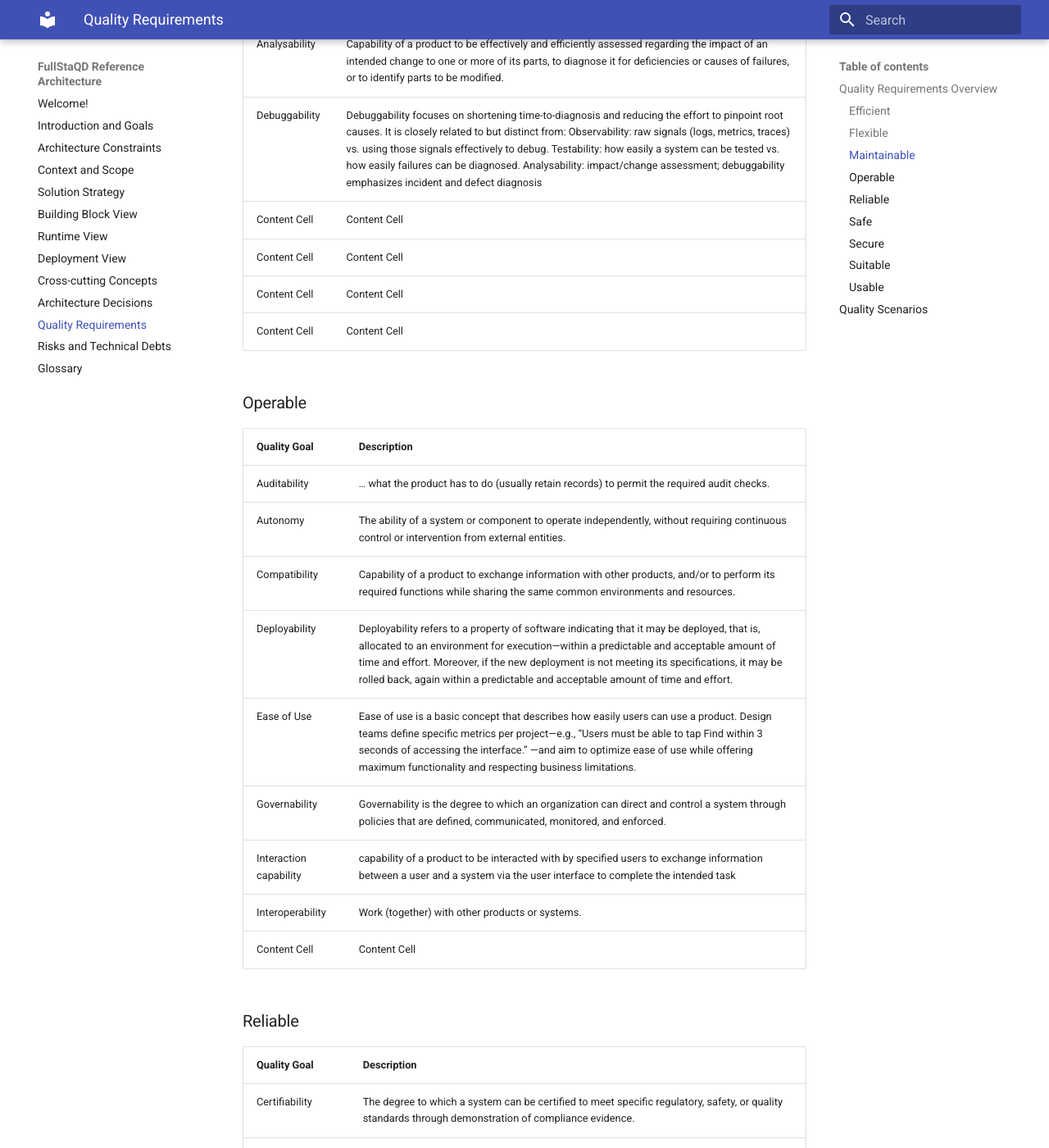
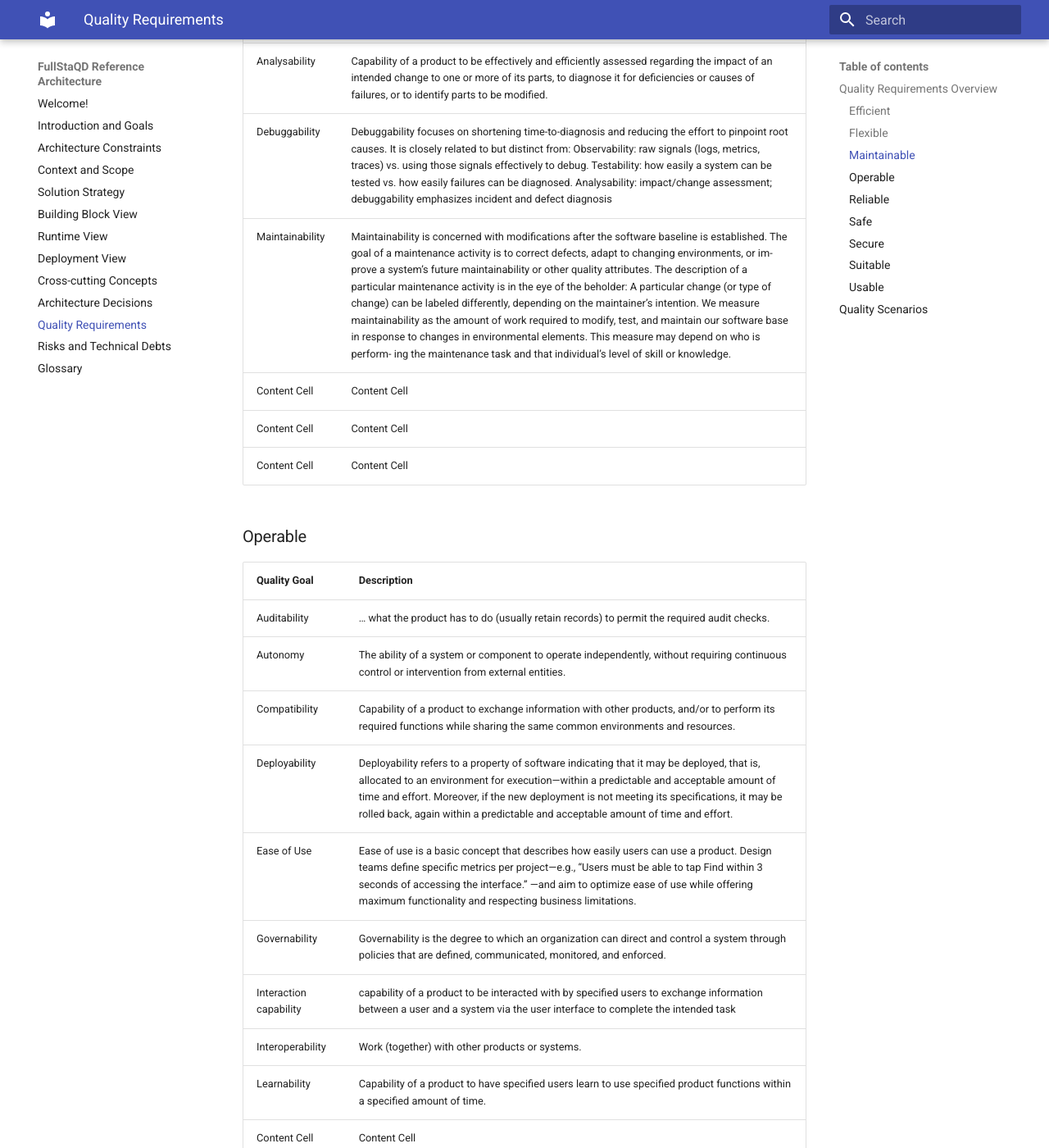
Before and after one commit to FullStaQD/architecture, an MkDocs documentation site: the page built from docs/10_quality_requirements.md, in a window 1280 px wide and 1400 px high, scrolled down 3019 px. Shown: the whole window at 82% size. Built offline with MkDocs 1.6.1 and Material for MkDocs 9.7.7, drawn with Linux system fonts in a browser that asks for light colours; some of the changed text lies outside the part shown.

Commit message:
Update 10_quality_requirements.md
Signed-off-by: RinorKIT <tc4656@kit.edu>

```diff
--- a/docs/10_quality_requirements.md
+++ b/docs/10_quality_requirements.md
@@ -15,7 +15,7 @@
 | Determinism  | Determinism means that under the same inputs and initial conditions, a system produces the same externally observable behavior. This is foundational for reproducible testing, debugging, formal reasoning, and fault-tolerant replication.  |
 | Effectiveness  | Effectiveness is the capability of producing a desired result or the ability to produce desired output.  |
 | Efficiency  | capable of producing desired results with little or no waste (as of time or materials) |
-| Content Cell  | Content Cell  |
+| Latency | Latency in general is a time delay between the cause and the effect of some change in a system.  |
 | Content Cell  | Content Cell  |
 | Content Cell  | Content Cell  |
 | Content Cell  | Content Cell  |
@@ -53,7 +53,7 @@
 | ------------- | ------------- |
 | Analysability  | Capability of a product to be effectively and efficiently assessed regarding the impact of an intended change to one or more of its parts, to diagnose it for deficiencies or causes of failures, or to identify parts to be modified.  |
 | Debuggability  | Debuggability focuses on shortening time-to-diagnosis and reducing the effort to pinpoint root causes. It is closely related to but distinct from:  Observability: raw signals (logs, metrics, traces) vs. using those signals effectively to debug. Testability: how easily a system can be tested vs. how easily failures can be diagnosed. Analysability: impact/change assessment; debuggability emphasizes incident and defect diagnosis|
-| Content Cell  | Content Cell  |
+| Maintainability  | Maintainability is concerned with modifications after the software baseline is established. The goal of a maintenance activity is to correct defects, adapt to changing environments, or im- prove a system’s future maintainability or other quality attributes. The description of a particular maintenance activity is in the eye of the beholder: A particular change (or type of change) can be labeled differently, depending on the maintainer’s intention. We measure maintainability as the amount of work required to modify, test, and maintain our software base in response to changes in environmental elements. This measure may depend on who is perform- ing the maintenance task and that individual’s level of skill or knowledge. |
 | Content Cell  | Content Cell  |
 | Content Cell  | Content Cell  |
 | Content Cell  | Content Cell  |
@@ -70,6 +70,10 @@
 | Governability  | Governability is the degree to which an organization can direct and control a system through policies that are defined, communicated, monitored, and enforced.  |
 | Interaction capability  | capability of a product to be interacted with by specified users to exchange information between a user and a system via the user interface to complete the intended task  |
 | Interoperability  | Work (together) with other products or systems.  |
+| Learnability  | Capability of a product to have specified users learn to use specified product functions within a specified amount of time. |
+| Content Cell  | Content Cell  |
+| Content Cell  | Content Cell  |
+| Content Cell  | Content Cell  |
 | Content Cell  | Content Cell  |
 
 ### Reliable
@@ -137,8 +141,8 @@
 | Consistency  | Eventual consistency is a weaker consistency model: after an update, reads may temporarily return stale values, but if no new updates occur, all replicas will eventually converge to the last written value. It is commonly used to improve availability and latency in distributed systems.  |
 | Discoverability  | The ease with which users can find new or unknown features, content, and functionalities within a product or system without prior knowledge of their existence.  |
 | Inclusivity  | Capability of a product to be utilised by people of various backgrounds  |
-| Content Cell  | Content Cell  |
-| Content Cell  | Content Cell  |
+| Intuitiveness  | The degree to which a system’s interface, behavior, and information organization align with users’ existing mental models and expectations, enabling immediate understanding and effective use without prior learning or training. |
+| Legal Requirements  | Legal Requirement means any federal, state, local, municipal, foreign or other law, statute, constitution, principle of common law, resolution, ordinance, code, edict, decree, rule, regulation, ruling or requirement issued, enacted, adopted, promulgated, implemented or otherwise put into effect by or under the authority of any Governmental Body.  |
 | Content Cell  | Content Cell  |
 | Content Cell  | Content Cell  |
 | Content Cell  | Content Cell  |
```
